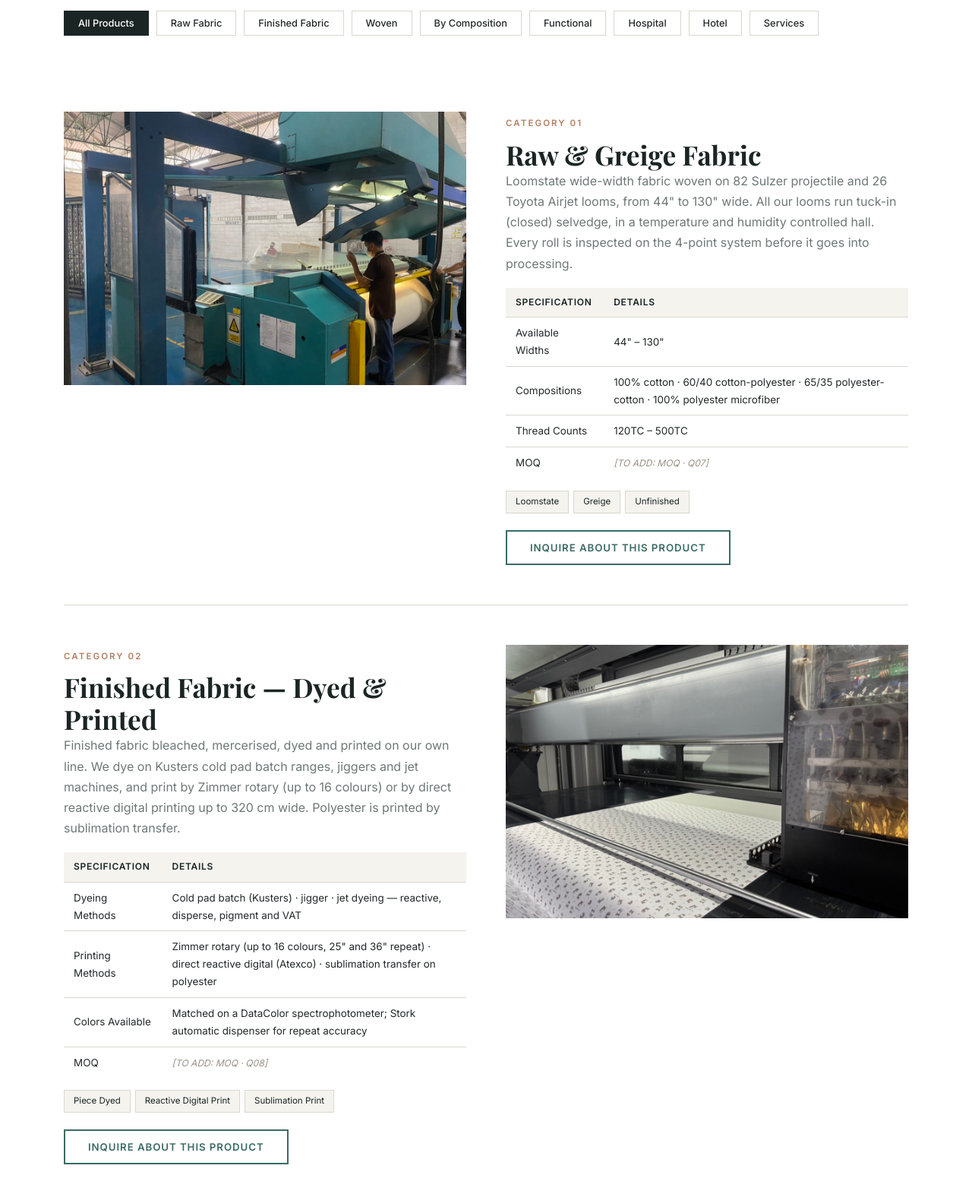
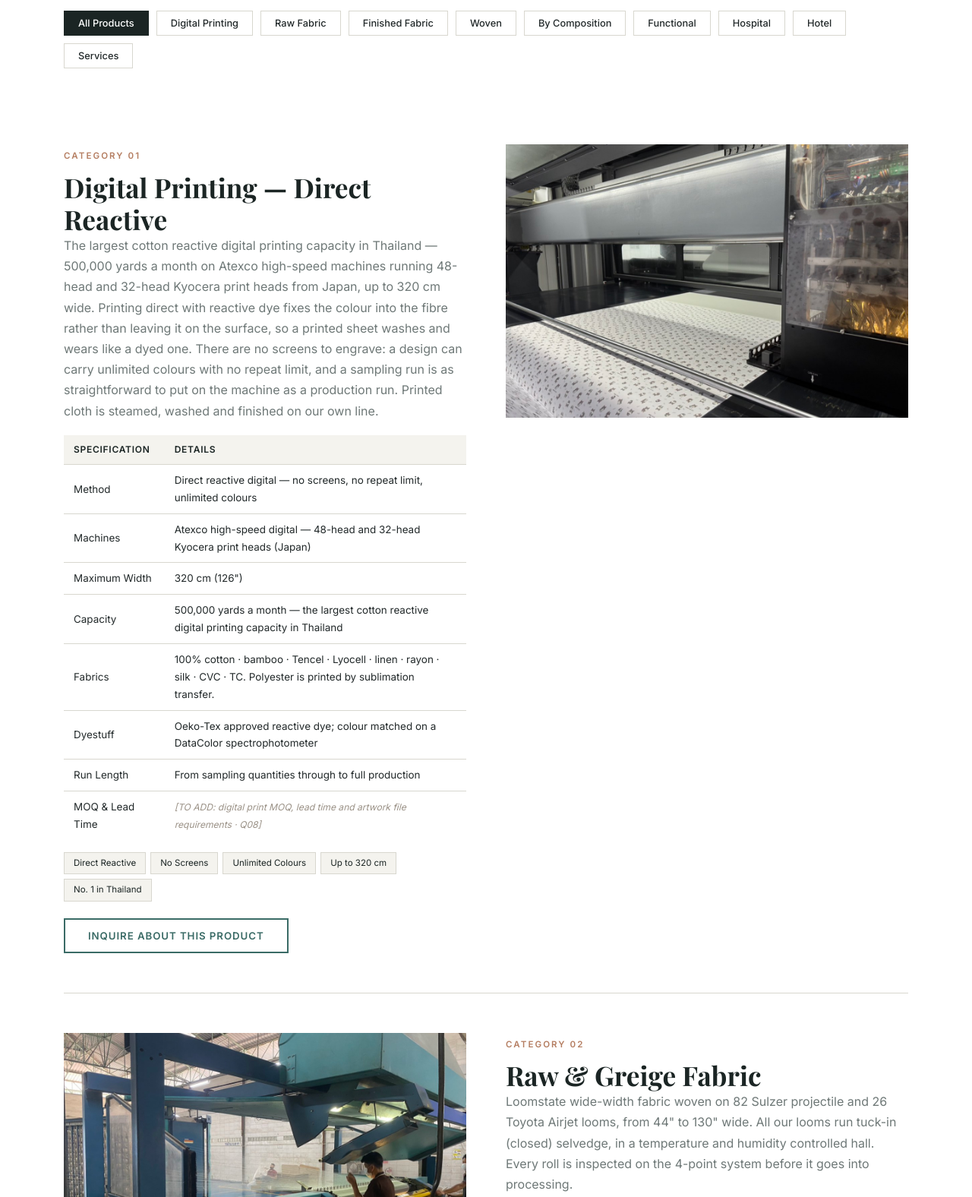
Before and after one commit to Chinopun/akarat-textile-website, a plain HTML site: page products.html in a window 1280 px wide. Shown: the part 460-2036 px from the top of the page at 76% size. Drawn offline with nearby package versions, Linux system fonts and the light colour scheme; a web font is replaced by a local one.

Commit message:
Add Digital Printing as the first product category; publish the 500,000 yd/month capacity

```diff
--- a/products.html
+++ b/products.html
@@ -4,13 +4,13 @@
 <meta charset="UTF-8">
 <meta name="viewport" content="width=device-width, initial-scale=1.0">
 <title>Products — Wide-Width Fabric, Hotel &amp; Hospital Bedding | Akarat Textile</title>
-<meta name="description" content="Greige, white, dyed and digitally printed wide-width fabric from 44&quot; to 130&quot;, up to 500 thread count, in plain, twill, satin, dobby and jacquard. Hotel and hospital bedding, plus commission dyeing and printing.">
+<meta name="description" content="Thailand&#39;s largest cotton reactive digital printing capacity &mdash; 500,000 yards a month, up to 320 cm wide. Greige, white, dyed and printed wide-width fabric from 44&quot; to 130&quot;, plus hotel and hospital bedding and commission dyeing and printing.">
 <link rel="canonical" href="https://www.akarattextile.com/products.html">
 
 <meta property="og:type" content="website">
 <meta property="og:site_name" content="Akarat Textile Industry Co., Ltd.">
 <meta property="og:title" content="Products — Wide-Width Fabric, Hotel &amp; Hospital Bedding | Akarat Textile">
-<meta property="og:description" content="Greige, white, dyed and digitally printed wide-width fabric from 44&quot; to 130&quot;, up to 500 thread count, in plain, twill, satin, dobby and jacquard. Hotel and hospital bedding, plus commission dyeing and printing.">
+<meta property="og:description" content="Thailand&#39;s largest cotton reactive digital printing capacity &mdash; 500,000 yards a month, up to 320 cm wide. Greige, white, dyed and printed wide-width fabric from 44&quot; to 130&quot;, plus hotel and hospital bedding and commission dyeing and printing.">
 <meta property="og:url" content="https://www.akarattextile.com/products.html">
 <meta property="og:image" content="https://www.akarattextile.com/images/site/weaving-hall-2.jpg">
 <meta name="twitter:card" content="summary_large_image">
@@ -95,6 +95,8 @@
       <div class="filter-bar">
         <button class="filter-btn active" data-filter="all"
                 data-en="All Products" data-th="ผลิตภัณฑ์ทั้งหมด">All Products</button>
+        <button class="filter-btn" data-filter="digital"
+                data-en="Digital Printing" data-th="การพิมพ์ดิจิทัล">Digital Printing</button>
         <button class="filter-btn" data-filter="raw"
                 data-en="Raw Fabric" data-th="ผ้าดิบ">Raw Fabric</button>
         <button class="filter-btn" data-filter="finished"
@@ -113,12 +115,44 @@
                 data-en="Services" data-th="บริการ">Services</button>
       </div>
 
-      <!-- 1. Raw & Greige -->
+      <!-- 1. Digital Printing -->
+      <div class="prod-section" data-category="digital">
+        <div class="prod-detail reverse">
+          <div class="prod-detail-img ph-img" style="background-image:url('images/site/digital-printing-2.jpg');background-size:cover;background-position:center;height:360px;"></div>
+          <div class="prod-detail-body">
+            <span class="eyebrow">Category 01</span>
+            <h2 data-en="Digital Printing &mdash; Direct Reactive" data-th="การพิมพ์ดิจิทัล">Digital Printing &mdash; Direct Reactive</h2>
+            <p>The largest cotton reactive digital printing capacity in Thailand &mdash; 500,000 yards a month on Atexco high-speed machines running 48-head and 32-head Kyocera print heads from Japan, up to 320&nbsp;cm wide. Printing direct with reactive dye fixes the colour into the fibre rather than leaving it on the surface, so a printed sheet washes and wears like a dyed one. There are no screens to engrave: a design can carry unlimited colours with no repeat limit, and a sampling run is as straightforward to put on the machine as a production run. Printed cloth is steamed, washed and finished on our own line.</p>
+            <table class="spec-table">
+              <tr><th>Specification</th><th>Details</th></tr>
+              <tr><td>Method</td><td>Direct reactive digital &mdash; no screens, no repeat limit, unlimited colours</td></tr>
+              <tr><td>Machines</td><td>Atexco high-speed digital &mdash; 48-head and 32-head Kyocera print heads (Japan)</td></tr>
+              <tr><td>Maximum Width</td><td>320&nbsp;cm (126&quot;)</td></tr>
+              <tr><td>Capacity</td><td>500,000 yards a month &mdash; the largest cotton reactive digital printing capacity in Thailand</td></tr>
+              <tr><td>Fabrics</td><td>100% cotton &middot; bamboo &middot; Tencel &middot; Lyocell &middot; linen &middot; rayon &middot; silk &middot; CVC &middot; TC. Polyester is printed by sublimation transfer.</td></tr>
+              <tr><td>Dyestuff</td><td>Oeko-Tex approved reactive dye; colour matched on a DataColor spectrophotometer</td></tr>
+              <tr><td>Run Length</td><td>From sampling quantities through to full production</td></tr>
+              <tr><td>MOQ &amp; Lead Time</td><td><span class="to-add">[TO ADD: digital print MOQ, lead time and artwork file requirements &middot; Q08]</span></td></tr>
+            </table>
+            <div class="prod-tags">
+              <span class="prod-tag">Direct Reactive</span>
+              <span class="prod-tag">No Screens</span>
+              <span class="prod-tag">Unlimited Colours</span>
+              <span class="prod-tag">Up to 320 cm</span>
+              <span class="prod-tag">No. 1 in Thailand</span>
+            </div>
+            <button class="btn btn-ghost" style="margin-top:22px;" onclick="navigate('contact')"
+                    data-en="Inquire About This Product" data-th="สอบถามเกี่ยวกับสินค้านี้">Inquire About This Product</button>
+          </div>
+        </div>
+      </div>
+
+      <!-- 2. Raw & Greige -->
       <div class="prod-section" data-category="raw">
         <div class="prod-detail">
           <div class="prod-detail-img ph-img" style="background-image:url('images/site/warping-benninger-1.jpg');background-size:cover;background-position:center;height:360px;"></div>
           <div class="prod-detail-body">
-            <span class="eyebrow">Category 01</span>
+            <span class="eyebrow">Category 02</span>
             <h2 data-en="Raw &amp; Greige Fabric" data-th="ผ้าดิบ">Raw &amp; Greige Fabric</h2>
             <p>Loomstate wide-width fabric woven on 82 Sulzer projectile and 26 Toyota Airjet looms, from 44&quot; to 130&quot; wide. All our looms run tuck-in (closed) selvedge, in a temperature and humidity controlled hall. Every roll is inspected on the 4-point system before it goes into processing.</p>
             <table class="spec-table">
@@ -139,12 +173,12 @@
         </div>
       </div>
 
-      <!-- 2. Finished Fabric -->
+      <!-- 3. Finished Fabric -->
       <div class="prod-section" data-category="finished">
         <div class="prod-detail reverse">
-          <div class="prod-detail-img ph-img" style="background-image:url('images/site/digital-printing-2.jpg');background-size:cover;background-position:center;height:360px;"></div>
+          <div class="prod-detail-img ph-img" style="background-image:url('images/site/digital-printing-1.jpg');background-size:cover;background-position:center;height:360px;"></div>
           <div class="prod-detail-body">
-            <span class="eyebrow">Category 02</span>
+            <span class="eyebrow">Category 03</span>
             <h2 data-en="Finished Fabric — Dyed &amp; Printed" data-th="ผ้าสำเร็จ — ย้อมและพิมพ์">Finished Fabric — Dyed &amp; Printed</h2>
             <p>Finished fabric bleached, mercerised, dyed and printed on our own line. We dye on Kusters cold pad batch ranges, jiggers and jet machines, and print by Zimmer rotary (up to 16 colours) or by direct reactive digital printing up to 320 cm wide. Polyester is printed by sublimation transfer.</p>
             <table class="spec-table">
@@ -165,12 +199,12 @@
         </div>
       </div>
 
-      <!-- 3. Woven by Construction -->
+      <!-- 4. Woven by Construction -->
       <div class="prod-section" data-category="woven">
         <div class="prod-detail">
           <div class="prod-detail-img ph-img" style="background-image:url('images/site/weaving-hall-4.jpg');background-size:cover;background-position:center;height:360px;"></div>
           <div class="prod-detail-body">
-            <span class="eyebrow">Category 03</span>
+            <span class="eyebrow">Category 04</span>
             <h2 data-en="Woven Fabric by Construction" data-th="ผ้าทอตามโครงสร้าง">Woven Fabric by Construction</h2>
             <p>We weave plain, twill, satin, dobby and jacquard constructions in counts from 20s to 100s, up to 500 thread count. Standard 100% cotton constructions run from 20x20/63x61 through to 80x100/230x(125+125), with poly-cotton and 100% polyester microfiber also available.</p>
             <table class="spec-table">
@@ -194,12 +228,12 @@
         </div>
       </div>
 
-      <!-- 4. By Composition -->
+      <!-- 5. By Composition -->
       <div class="prod-section" data-category="composition">
         <div class="prod-detail reverse">
           <div class="prod-detail-img ph-img" style="background-image:url('images/site/sizing-machine.jpg');background-size:cover;background-position:center;height:360px;"></div>
           <div class="prod-detail-body">
-            <span class="eyebrow">Category 04</span>
+            <span class="eyebrow">Category 05</span>
             <h2 data-en="Fabric by Composition" data-th="ผ้าตามส่วนประกอบ">Fabric by Composition</h2>
             <p>We weave 100% cotton, 60/40 cotton-polyester, 65/35 polyester-cotton and 100% polyester microfiber as standard, and digitally print on cotton, rayon, bamboo, silk and linen. We can provide TENCEL™, Modal and US cotton certification for fabric made in our factory.</p>
             <table class="spec-table">
@@ -219,12 +253,12 @@
         </div>
       </div>
 
-      <!-- 5. Functional Fabrics -->
+      <!-- 6. Functional Fabrics -->
       <div class="prod-section" data-category="functional">
         <div class="prod-detail">
           <div class="prod-detail-img ph-img" style="background-image:url('images/site/stenter-line.jpg');background-size:cover;background-position:center;height:360px;"></div>
           <div class="prod-detail-body">
-            <span class="eyebrow">Category 05</span>
+            <span class="eyebrow">Category 06</span>
             <h2 data-en="Functional &amp; Specialty Fabrics" data-th="ผ้าฟังก์ชั่นและพิเศษ">Functional &amp; Specialty Fabrics</h2>
             <p>Specialty finishes applied on our own stenters: water repellent, flame retardant, anti-bacterial (Sanitized), anti-dust-mite (Actigard), super-soft, chintz and calender finishes.</p>
             <table class="spec-table">
@@ -246,12 +280,12 @@
         </div>
       </div>
 
-      <!-- 6. Hospital Products -->
+      <!-- 7. Hospital Products -->
       <div class="prod-section" data-category="hospital">
         <div class="prod-detail reverse">
           <div class="prod-detail-img ph-img" style="background-image:url('images/site/finished-fabric-3.jpg');background-size:cover;background-position:center;height:360px;"></div>
           <div class="prod-detail-body">
-            <span class="eyebrow">Category 06</span>
+            <span class="eyebrow">Category 07</span>
             <h2 data-en="Hospital Products" data-th="ผลิตภัณฑ์สำหรับโรงพยาบาล">Hospital Products</h2>
             <p>We supply fabric and bed linen to hospitals across Thailand, in the standard bedding widths of 72&quot;, 82&quot;, 92&quot;, 102&quot;, 112&quot; and 122&quot;.</p>
             <table class="spec-table">
@@ -271,12 +305,12 @@
         </div>
       </div>
 
-      <!-- 7. Hotel & Hospitality -->
+      <!-- 8. Hotel & Hospitality -->
       <div class="prod-section" data-category="hotel">
         <div class="prod-detail">
           <div class="prod-detail-img ph-img" style="background-image:url('images/site/finished-product-2.jpg');background-size:cover;background-position:center;height:360px;"></div>
           <div class="prod-detail-body">
-            <span class="eyebrow">Category 07</span>
+            <span class="eyebrow">Category 08</span>
             <h2 data-en="Hotel &amp; Hospitality Products" data-th="ผลิตภัณฑ์โรงแรมและการบริการ">Hotel &amp; Hospitality Products</h2>
             <p>Hotel bedding is about 30% of our output. We supply major hotel groups in Thailand and overseas, in the standard hospitality widths of 72&quot; to 122&quot;, with flat sheets, fitted sheets, duvet covers, pillowcases, shams, bed skirts and filled comforters.</p>
             <table class="spec-table">
```
Also changed, not shown: about.html (+1 -1 lines), index.html (+3 -3 lines).
